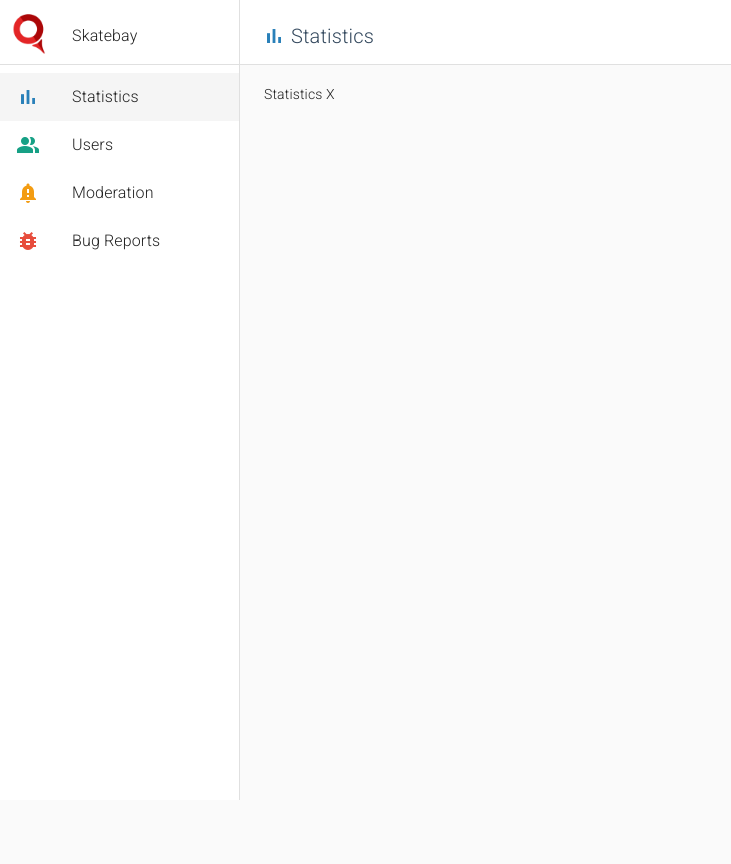
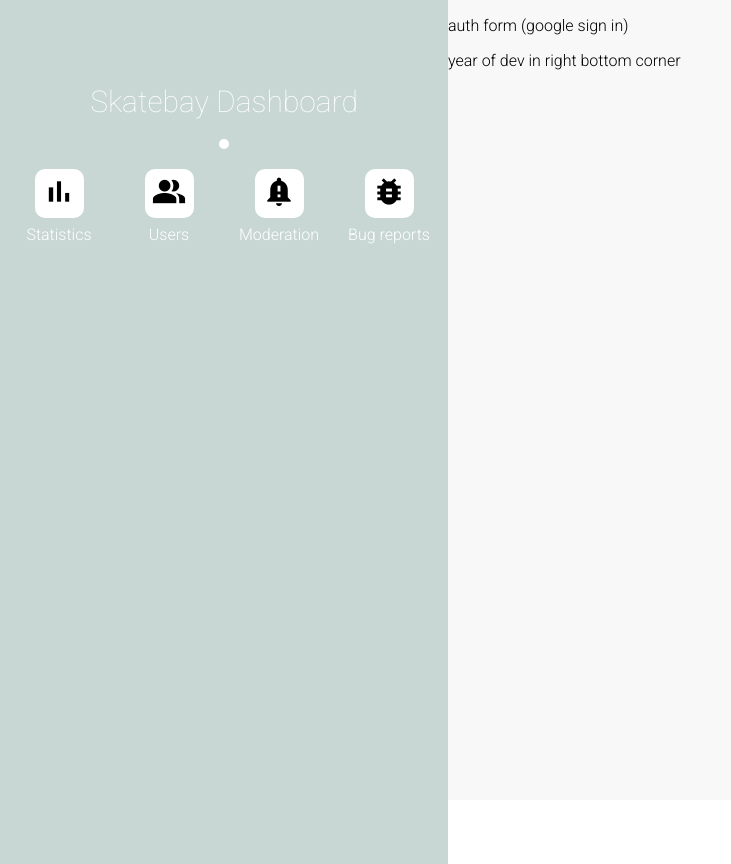
Before and after one commit to danniolsen/skatebay_dashboard, a React (Create React App) app: page / in a window 1280 px wide. Shown: the whole page, without its empty margins (0-731 px from the left). Before the commit the page ends 800 px from the top, so only its background shows below. Built offline with nearby package versions, Linux system fonts and the light colour scheme.

Commit message:
screen splitting, left panel done

```diff
--- a/public/index.html
+++ b/public/index.html
@@ -9,7 +9,7 @@
     <meta http-equiv="Content-Security-Policy" content="script-src 'self';" />
     <link rel="apple-touch-icon" href="%PUBLIC_URL%/logo192.png" />
     <link
-      href="https://fonts.googleapis.com/css2?family=Roboto:wght@300&display=swap"
+      href="https://fonts.googleapis.com/css2?family=Roboto:wght@100;200;300&display=swap"
       rel="stylesheet"
     />
     <link
--- a/src/App.js
+++ b/src/App.js
@@ -1,15 +1,21 @@
-import React from "react";
+import React, { useState } from "react";
 import { Router, Route, Switch } from "react-router-dom";
 import indexRoutes from "./navigation/routes";
 import { history } from "./navigation/routes/history";
+import Auth from "./screens/AuthView";
 
 const App = props => {
+  const [signedIn] = useState(false);
+
   return (
     <Router history={history}>
       <Switch>
-        {indexRoutes.map((item, key) => {
-          return <Route to="/" component={item.component} key={key} />;
-        })}
+        {!signedIn && <Route to="/auth" component={Auth} />}
+        {signedIn &&
+          indexRoutes.map((item, key) => {
+            console.log("hej hej");
+            return <Route to="/" component={item.component} key={key} />;
+          })}
       </Switch>
     </Router>
   );
--- a/src/screens/AuthView.js
+++ b/src/screens/AuthView.js
@@ -4,14 +4,108 @@ import React from "react";
 import { makeStyles } from "@material-ui/core/";
 
 function Auth(props) {
-  const classes = useStyles();
-  return <div className={classes.root}>Auth view</div>;
+  const s = useStyles();
+  return (
+    <div className={s.root}>
+      <div className={s.rightCon}>
+        <p>auth form (google sign in)</p>
+        <p>year of dev in right bottom corner</p>
+      </div>
+
+      <div className={s.leftCon}>
+        <header className={s.header}>
+          <h1 className={s.headerTxt}>Skatebay Dashboard</h1>
+        </header>
+
+        <div className={s.ball} />
+
+        <section className={s.section}>
+          <IconItem icon="bar_chart" name="Statistics" />
+          <IconItem icon="people_alt" name="Users" />
+          <IconItem icon="notification_important" name="Moderation" />
+          <IconItem icon="bug_report" name="Bug reports" />
+        </section>
+        {/* - small text - icons for functionallity - ?longer text */}
+      </div>
+    </div>
+  );
 }
+
+const IconItem = props => {
+  const s = useStyles();
+  const { icon, name } = props;
+  return (
+    <div className={s.iconCon}>
+      <div className={s.icon}>
+        <i className="material-icons" style={{ fontSize: 35 }}>
+          {icon}
+        </i>
+      </div>
+      <p className={s.iconTxt}>{name}</p>
+    </div>
+  );
+};
 
 export default Auth;
 
 const useStyles = makeStyles(theme => ({
-  root: { background: "#CCC" }
+  root: {
+    width: "100vw",
+    height: "100vh",
+    background: "#FFF"
+  },
+  leftCon: {
+    width: "35%",
+    height: "100%",
+    float: "left",
+    textAlign: "center",
+    background: "#C8D7D4",
+    paddingTop: "5%",
+    [theme.breakpoints.down("sm")]: {
+      width: "100%",
+      height: "auto",
+      paddingTop: "1%"
+    }
+  },
+  headerTxt: { color: "#FFF", fontWeight: 100, fontSize: 30 },
+  ball: {
+    width: "10px",
+    height: "10px",
+    background: "#FFF",
+    margin: "auto",
+    borderRadius: 7.5
+  },
+  section: {
+    marginTop: 20,
+    [theme.breakpoints.down("md")]: {
+      width: "60%",
+      margin: "30px auto"
+    }
+  },
+  iconCon: {
+    width: 110,
+    textAlign: "-webkit-center",
+    display: "inline-block",
+    [theme.breakpoints.down("md")]: {
+      width: "50%"
+    },
+    [theme.breakpoints.down("sm")]: {
+      width: "25%"
+    }
+  },
+  icon: { padding: 5, width: 39, background: "#FFF", borderRadius: 10 },
+  iconTxt: { color: "#FFF", marginTop: 7 },
+  // right
+  rightCon: {
+    width: "65%",
+    height: "100%",
+    float: "right",
+    background: "#F8F8F8",
+    [theme.breakpoints.down("sm")]: {
+      width: "100%",
+      height: "auto"
+    }
+  }
 }));
 
 //Auth.defaultProps = {};
```
Also changed, not shown: src/assets/images/authBackground.png (added).
